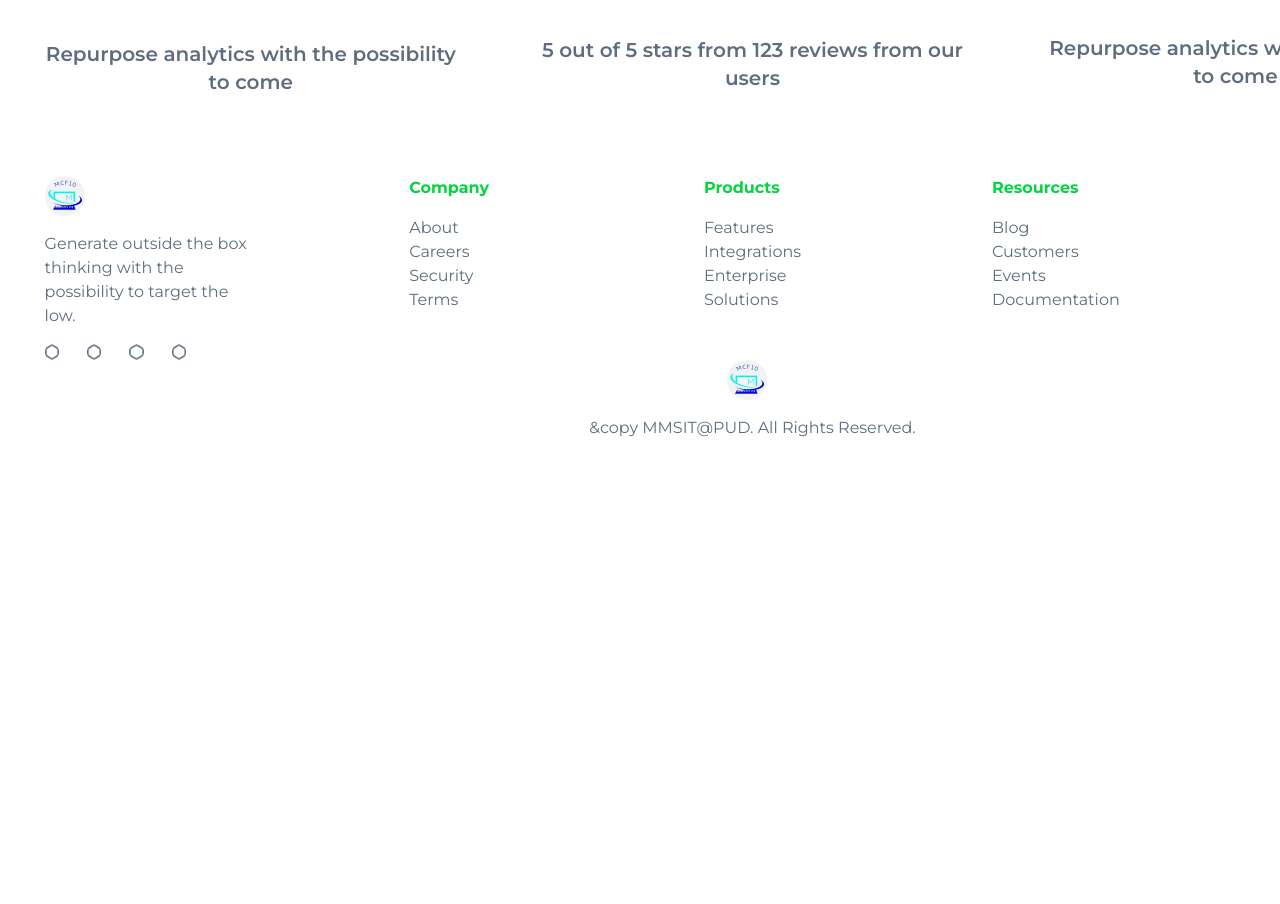
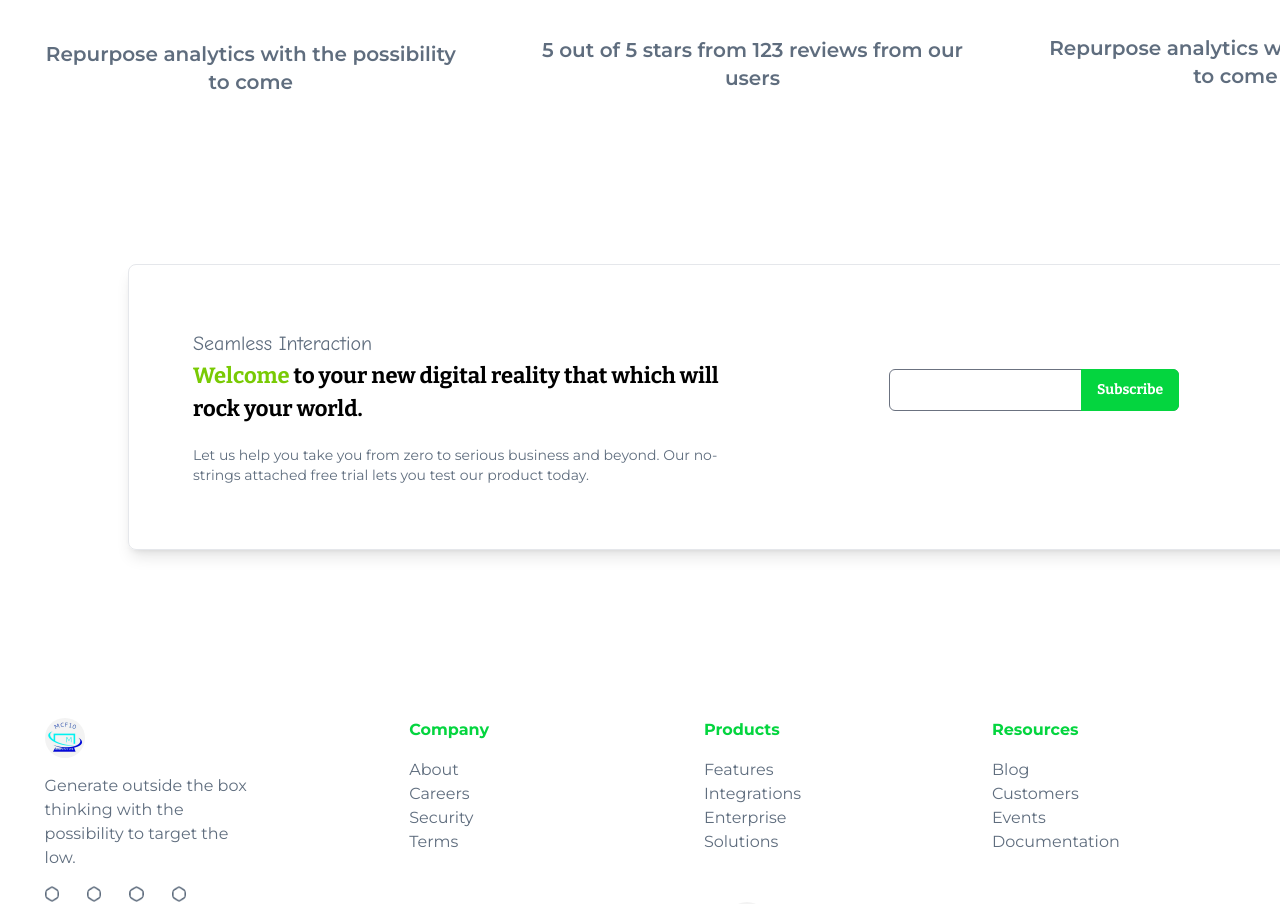
Before and after one commit to Yehtetaung158/team_tast, a React (Vite) app: page / in a window 1280 px wide. Shown: the part 4582-5486 px from the top of the page. Before the commit the page ends 5062 px from the top, so only its background shows below. Built offline with nearby package versions, Linux system fonts and the light colour scheme.

Commit message:
mailsection finished

```diff
--- /dev/null
+++ b/src/feature/home/components/MailSection.jsx
@@ -0,0 +1,38 @@
+import React from "react";
+
+const MailSection = () => {
+  return (
+    <div className="lg:p-32">
+      <div className="grid grid-cols-1 md:grid-cols-2 gap-2 lg:border rounded-lg shadow-lg bg-[#F9FBF8B2]items-center p-16 space-y-10">
+
+        <div>
+          <h5 className=" font-miniHeader_style text-fontSizeParagraph text-paragraphColor">Seamless Interaction</h5>
+          <h3 className="text-md text-fontSizeMiniHeader font-bold bitter">
+            <span className="text-HLHeaderColor">Welcome</span> to your new digital reality that which will rock your world.
+          </h3>
+          <p className=" text-sm lg:text-md text-paragraphColor pt-5">
+            Let us help you take you from zero to serious business and beyond.
+            Our no-strings attached free trial lets you test our product today.
+          </p>
+        </div>
+        <div className="mx-auto max-w-sm">
+          <div className="relative">
+            <input
+              type="text"
+
+              className="w-full rounded-md border bg-white px-4 py-2 pr-20 "
+            />
+            <button
+              type="submit"
+              className="absolute bottom-0 right-0 top-0 rounded-r-md text-sm bitter bg-lableColor  px-4 text-white hover:bg-orange-200 focus:outline-none focus:ring-2 focus:ring-blue-400"
+            >
+              Subscribe
+            </button>
+          </div>
+        </div>
+      </div>
+    </div>
+  );
+};
+
+export default MailSection;
--- a/src/feature/home/pages/HomePage.jsx
+++ b/src/feature/home/pages/HomePage.jsx
@@ -5,6 +5,7 @@ import MasterSection from '../components/MasterSection'
 import InnoSection from '../components/InnoSection'
 import BlogSection from '../components/BlogSection'
 import ReviewSection from '../components/ReviewSection'
+import MailSection from '../components/MailSection'
 
 const HomePage = () => {
   return (
@@ -15,6 +16,7 @@ const HomePage = () => {
         <InnoSection/>
         <BlogSection/>
         <ReviewSection/>
+        <MailSection/>
 
     </>
 
```
